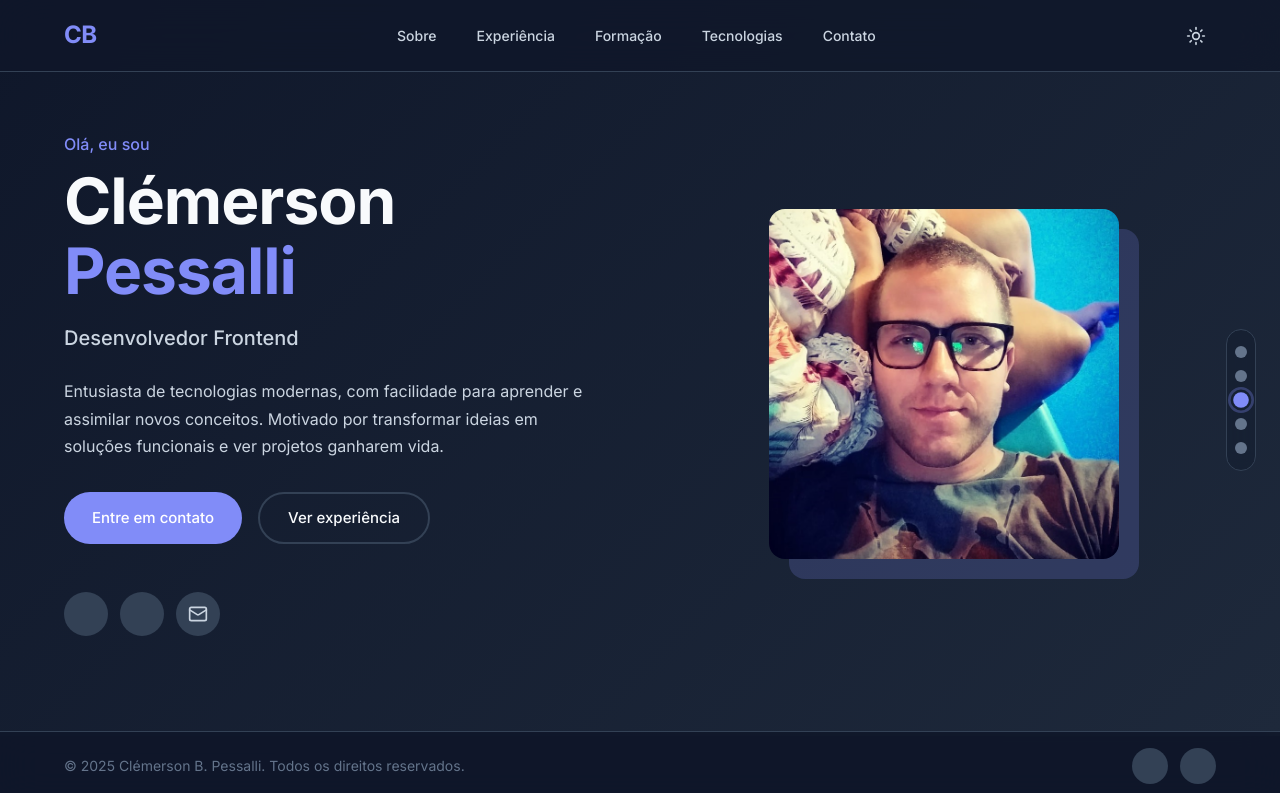
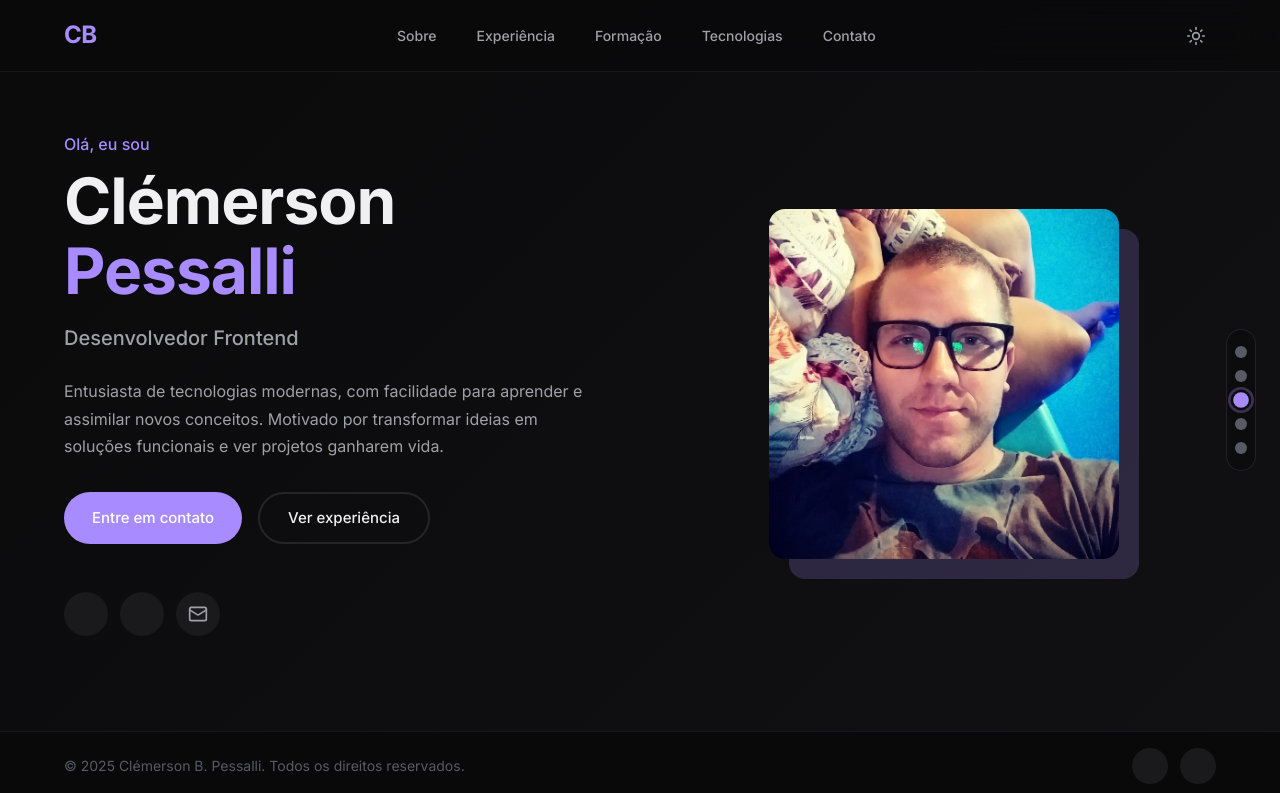
Before and after one commit to clemersonbp/clemersonbp.github.io, a plain HTML site: page index.html in a window 1280 px wide. Both pictures are taken after a click on the button 1195 px from the left and 35 px from the top of the page. Shown: the top 793 px of the page. Drawn offline with nearby package versions, Linux system fonts and the light colour scheme.

Commit message:
feat: add comprehensive base styles, theming, and component styling for the website.

```diff
--- a/css/styles.css
+++ b/css/styles.css
@@ -30,18 +30,25 @@
 }
 
 [data-theme="dark"] {
-    --bg-primary: #0f172a;
-    --bg-secondary: #1e293b;
-    --bg-tertiary: #334155;
-    --text-primary: #f8fafc;
-    --text-secondary: #cbd5e1;
-    --text-tertiary: #64748b;
-    --accent: #818cf8;
-    --accent-hover: #a5b4fc;
-    --accent-light: rgba(129, 140, 248, 0.15);
-    --border: #334155;
-    --card-shadow: 0 1px 3px rgba(0, 0, 0, 0.3), 0 1px 2px rgba(0, 0, 0, 0.2);
-    --card-shadow-hover: 0 10px 40px rgba(0, 0, 0, 0.4);
+    /* Ultra Dark Background */
+    --bg-primary: #0a0a0b;
+    --bg-secondary: #111113;
+    --bg-tertiary: #1a1a1d;
+
+    /* Refined Text Colors */
+    --text-primary: #f0f0f2;
+    --text-secondary: #a0a0a8;
+    --text-tertiary: #5a5a65;
+
+    /* Elegant Accent - Violet/Purple */
+    --accent: #a78bff;
+    --accent-hover: #c4b5fd;
+    --accent-light: rgba(167, 139, 250, 0.12);
+
+    /* Borders & Shadows - Lighter */
+    --border: #252528;
+    --card-shadow: 0 2px 8px rgba(0, 0, 0, 0.3);
+    --card-shadow-hover: 0 8px 24px rgba(0, 0, 0, 0.4);
 }
 
 /* ===================================
@@ -138,7 +145,8 @@ button {
 }
 
 [data-theme="dark"] .header {
-    background: rgba(15, 23, 42, 0.8);
+    background: rgba(10, 10, 11, 0.85);
+    border-bottom: 1px solid rgba(167, 139, 250, 0.1);
 }
 
 .nav {
@@ -692,7 +700,8 @@ button {
 }
 
 [data-theme="dark"] .footer {
-    background: rgba(15, 23, 42, 0.8);
+    background: rgba(10, 10, 11, 0.85);
+    border-top: 1px solid rgba(167, 139, 250, 0.1);
 }
 
 .footer-content {
@@ -872,7 +881,8 @@ button {
 }
 
 [data-theme="dark"] .scroll-nav {
-    background: rgba(15, 23, 42, 0.3);
+    background: rgba(10, 10, 11, 0.6);
+    border: 1px solid rgba(167, 139, 250, 0.15);
 }
 
 .scroll-nav-dot {
```
